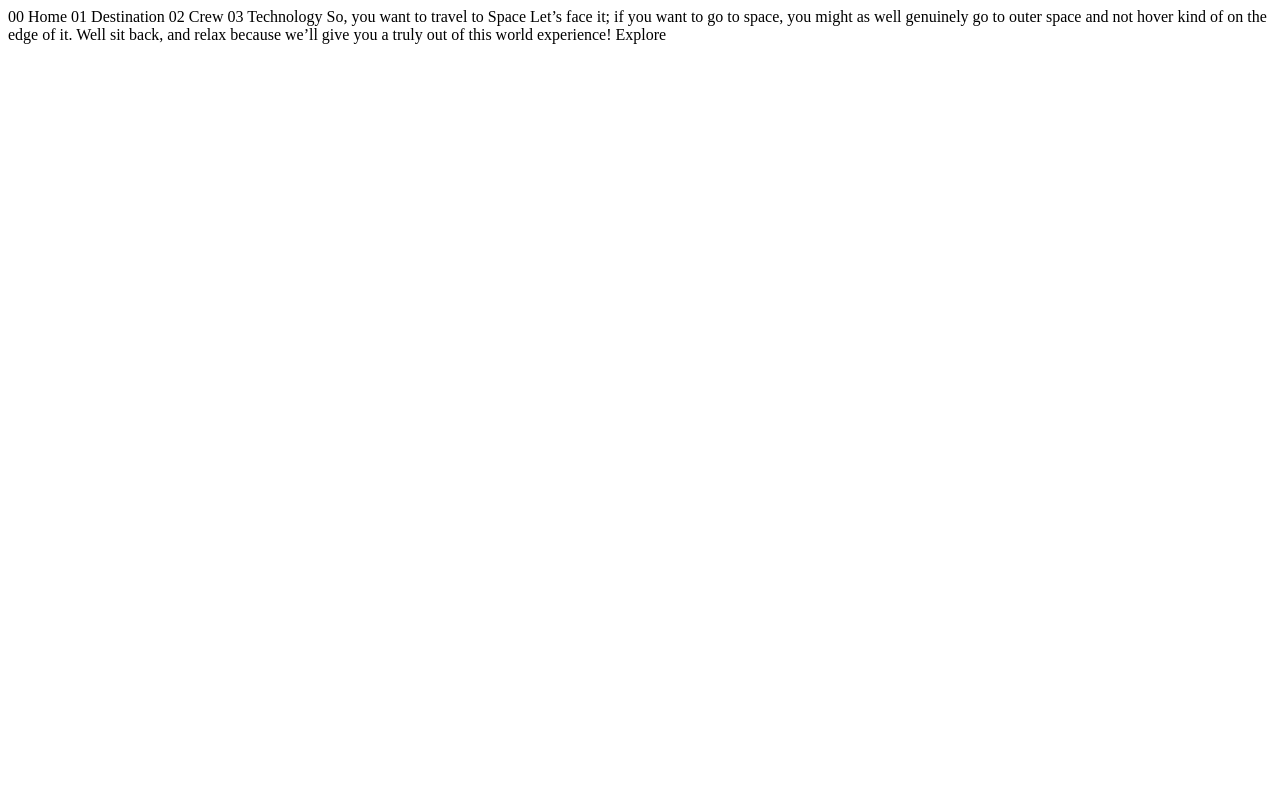
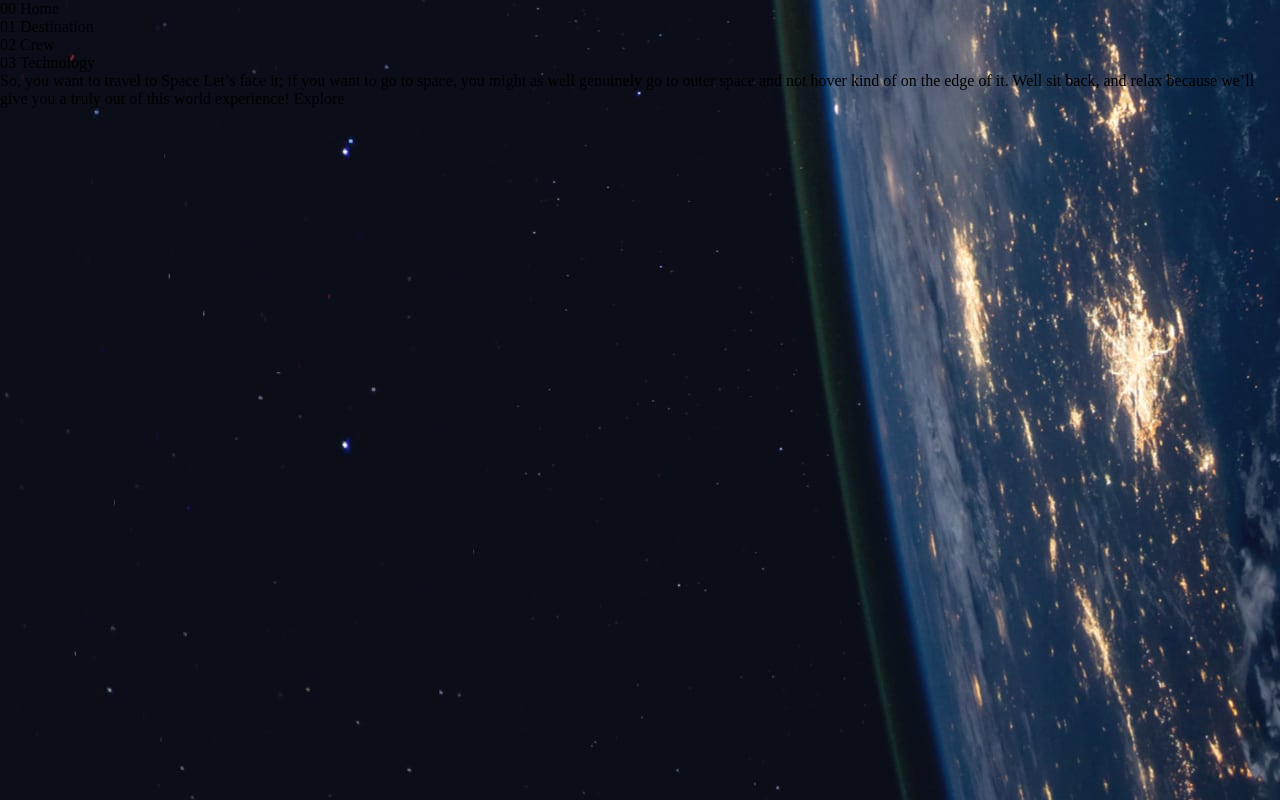
Before and after one commit to lsgonc/FrontendMentor-Spacestourism, a plain HTML site: page index.html in a window 1280 px wide. Drawn offline with Linux system fonts and the light colour scheme.

Commit message:
added background image and heeader structure

```diff
--- a/index.html
+++ b/index.html
@@ -5,15 +5,23 @@
   <meta name="viewport" content="width=device-width, initial-scale=1.0">
 
   <link rel="icon" type="image/png" sizes="32x32" href="./assets/favicon-32x32.png">
+  <link rel="stylesheet" href="./styles/styles.css">
 
   <title>Frontend Mentor | Space tourism website</title>
 </head>
 <body>
 
-  00 Home
-  01 Destination
-  02 Crew
-  03 Technology
+  <header>
+    <nav>
+      <ul>
+        <li>00 Home</li>
+        <li>01 Destination</li>
+        <li>02 Crew</li>
+        <li>03 Technology</li>
+      </ul>
+    </nav>
+  </header>
+
 
   So, you want to travel to
   Space
--- /dev/null
+++ b/styles/styles.css
@@ -0,0 +1,9 @@
+* {
+    margin: 0;
+    padding: 0;
+}
+
+body{
+    background-image: url("../assets/home/background-home-desktop.jpg");
+    background-color: #ffffff;
+}
```
